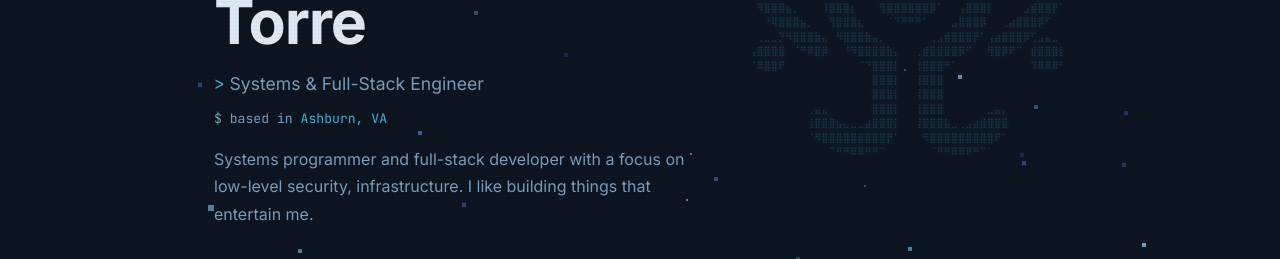
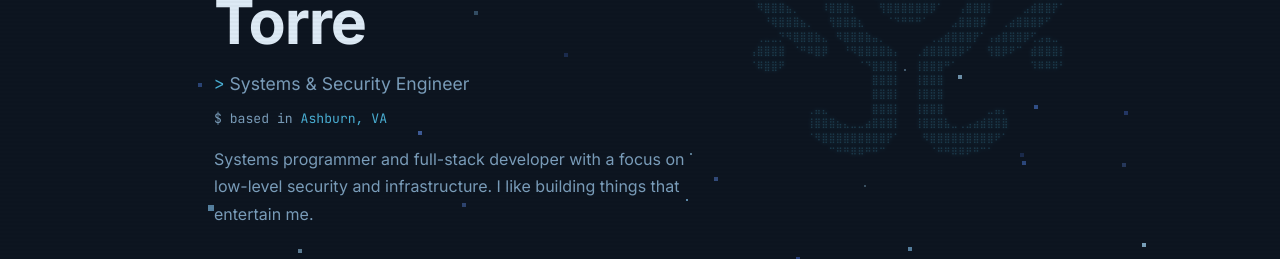
Before and after one commit to jmtorr3/jmtorr3.github.io, a React (Vite) app: page / in a window 1280 px wide. Shown: the part 399-658 px from the top of the page. Built offline with nearby package versions, Linux system fonts and the light colour scheme; no server answers; a web font is replaced by a local one.

Commit message:
updated title

```diff
--- a/src/data/hero.ts
+++ b/src/data/hero.ts
@@ -1,5 +1,5 @@
-export const roleText = 'Systems & Full-Stack Engineer'
+export const roleText = 'Systems & Security Engineer'
 
-export const heroBio = 'Systems programmer and full-stack developer with a focus on low-level security, infrastructure. I like building things that entertain me.'
+export const heroBio = 'Systems programmer and full-stack developer with a focus on low-level security and infrastructure. I like building things that entertain me.'
 
 export const currentLocation = { label: 'Ashburn, VA'}
```
Also changed, not shown: 1 other file (tests, documents, lock files or other folders).
